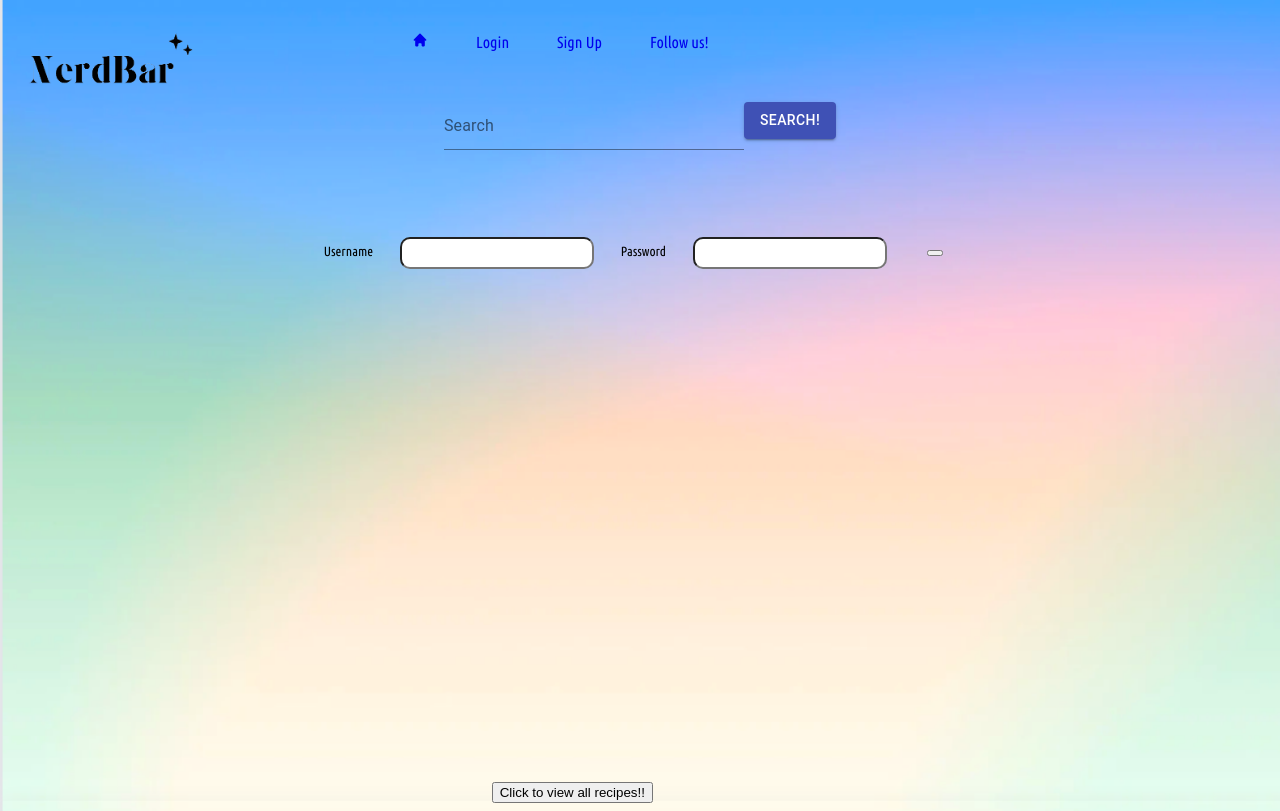
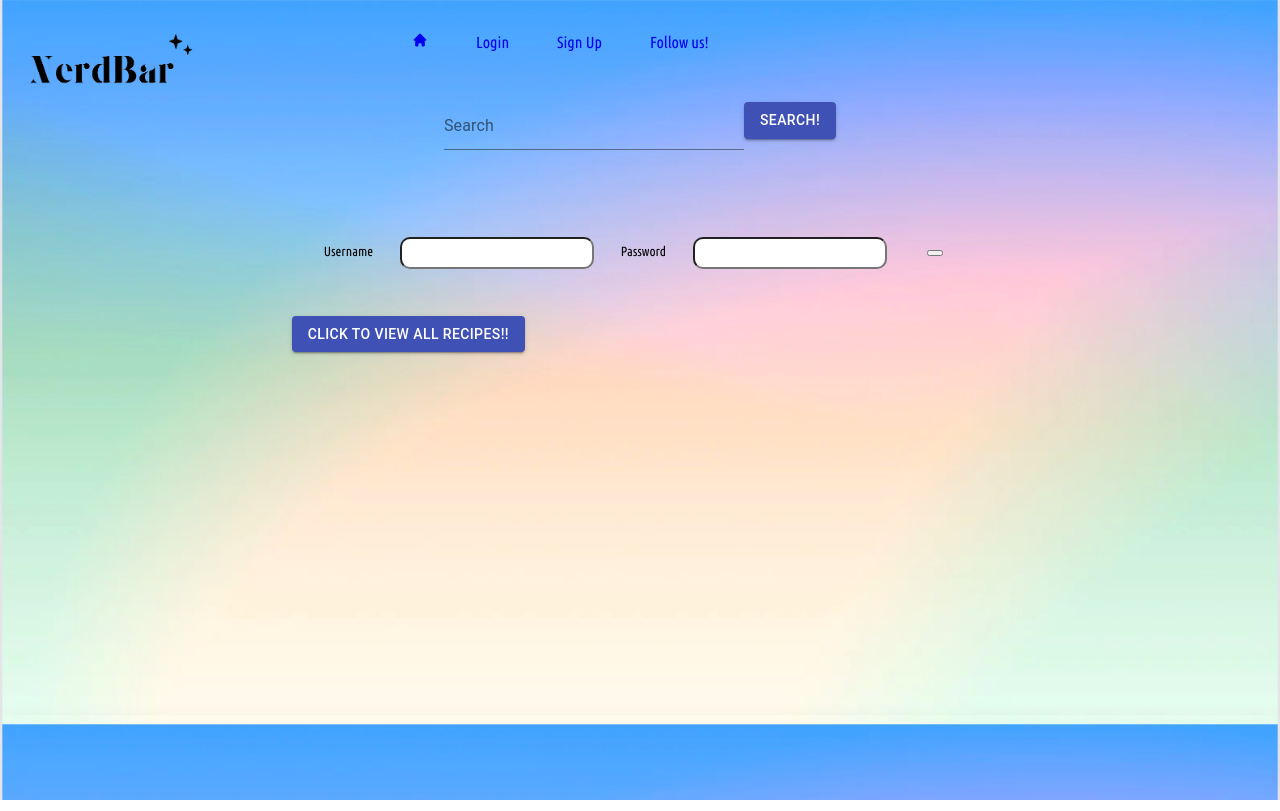
Before and after one commit to klsmith5370/NerdBar, a React app: page /home in a window 1280 px wide. Built offline with nearby package versions, Linux system fonts and the light colour scheme.

Commit message:
updated styling for view all recipes button

```diff
--- a/client/components/AuthForm.js
+++ b/client/components/AuthForm.js
@@ -2,6 +2,7 @@ import React from 'react'
 import {connect} from 'react-redux'
 import {authenticate} from '../store'
 import { Link } from 'react-router-dom'
+import { Button } from '@material-ui/core'
 
 /**
  * COMPONENT
@@ -30,7 +31,7 @@ export const AuthForm = props => {
         {error && error.response && <div> {error.response.data} </div>}
       </form>
       <Link to='/characterRecipes'>
-        <button className='view-all-cards'>Click to view all recipes!!</button>
+        <Button className='view-all-cards' variant='contained' color='primary'>Click to view all recipes!!</Button>
       </Link>
     </div>
   )
--- a/public/style.css
+++ b/public/style.css
@@ -67,7 +67,7 @@ form input[type='password'] {
 }
 
 .view-all-cards {
-  margin-top: 35em;
+  margin-top: 50em;
   text-align: center;
   margin-left: 15em;
 }
```
